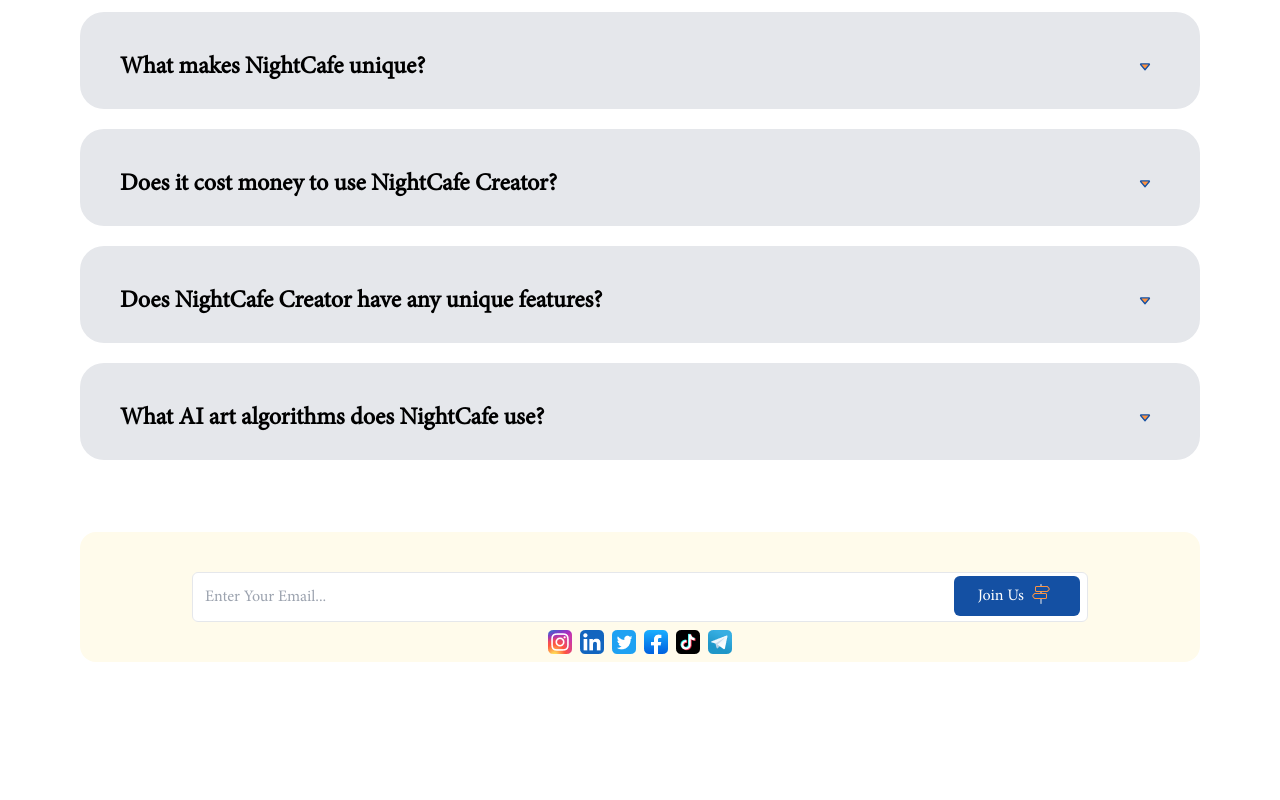
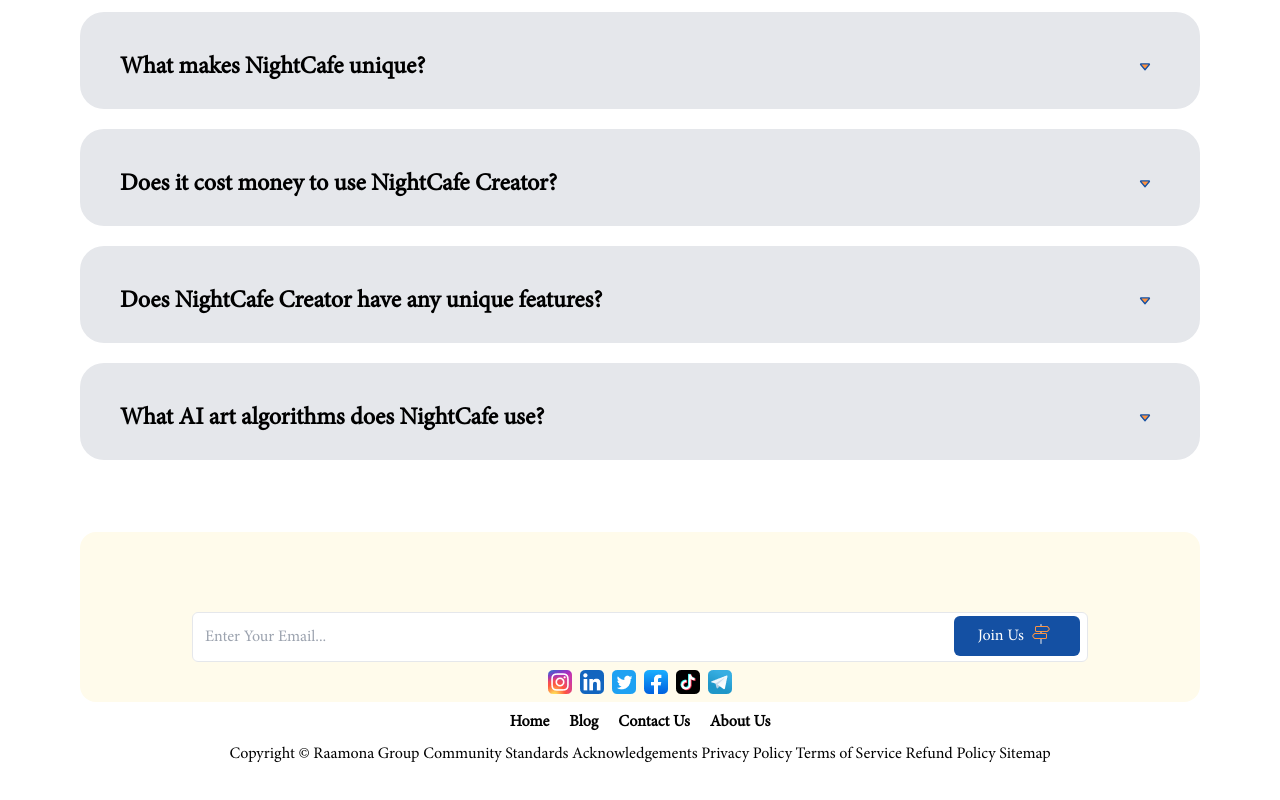
Before and after one commit to zahra-hsb/raamona-parallax, a Next.js app: page / in a window 1280 px wide. Shown: the part 2075-2875 px from the top of the page. Before the commit the page ends 2777 px from the top, so only its background shows below. Built offline with nearby package versions, Linux system fonts and the light colour scheme.

Commit message:
menu component crated

```diff
--- /dev/null
+++ b/src/components/globalComponents/Menu/index.jsx
@@ -0,0 +1,27 @@
+import Link from "next/link"
+
+const Menu = () => {
+    const menu = [
+        {title: 'Home', link: '/'},
+        {title: 'Blog', link: '/blog'},
+        {title: 'Contact Us', link: '/contact'},
+        {title: 'About Us', link: '/about'}
+    ]
+    return (
+        <>
+            <ul className="flex w-full gap-5 justify-center py-2 font-semibold">
+                {menu.map(item => (
+                    <>
+                        <li>
+                            <Link href={item.link} >
+                                {item.title}
+                            </Link>
+                        </li>
+                    </>
+                ))}
+            </ul>
+        </>
+    )
+}
+
+export default Menu
--- a/src/components/homeComponents/Footer/index.jsx
+++ b/src/components/homeComponents/Footer/index.jsx
@@ -7,6 +7,7 @@ import twitter from '../../../../public/icons/Twitter (1).png'
 import facebook from '../../../../public/icons/Facebook (1).png'
 import tiktok from '../../../../public/icons/TikTok.png'
 import telegram from '../../../../public/icons/Telegram.png'
+import Menu from "@/components/globalComponents/Menu"
 
 const Footer = () => {
     const social = [
@@ -20,7 +21,7 @@ const Footer = () => {
     return (
         <>
             <footer className="w-full py-10 px-20">
-                <section className="w-full rounded-2xl bg-amber-50 pt-10 px-28 flex flex-col">
+                <section className="w-full rounded-2xl bg-amber-50 pt-10 px-28 flex flex-col pt-20">
                     <form className="w-full">
                         <div className="w-full flex relative">
                             <input type="text" className=" w-full p-3 rounded-md border backdrop-blur-3xl" placeholder="Enter Your Email..." />
@@ -42,6 +43,8 @@ const Footer = () => {
                         ))}
                     </div>
                 </section>
+                <Menu />
+                <p className="text-center">Copyright © Raamona Group Community Standards Acknowledgements Privacy Policy Terms of Service Refund Policy Sitemap</p>
             </footer>
         </>
     )
```
